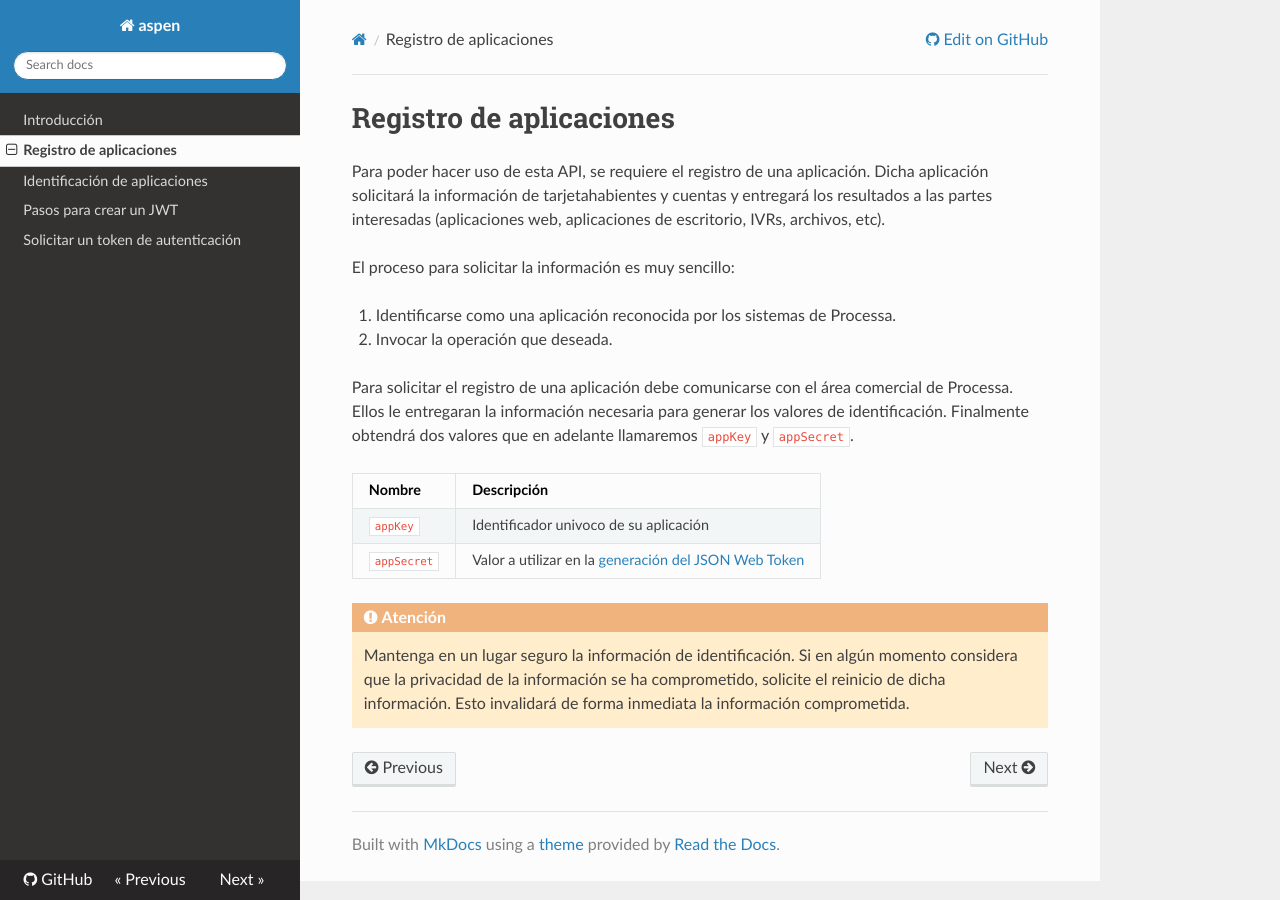
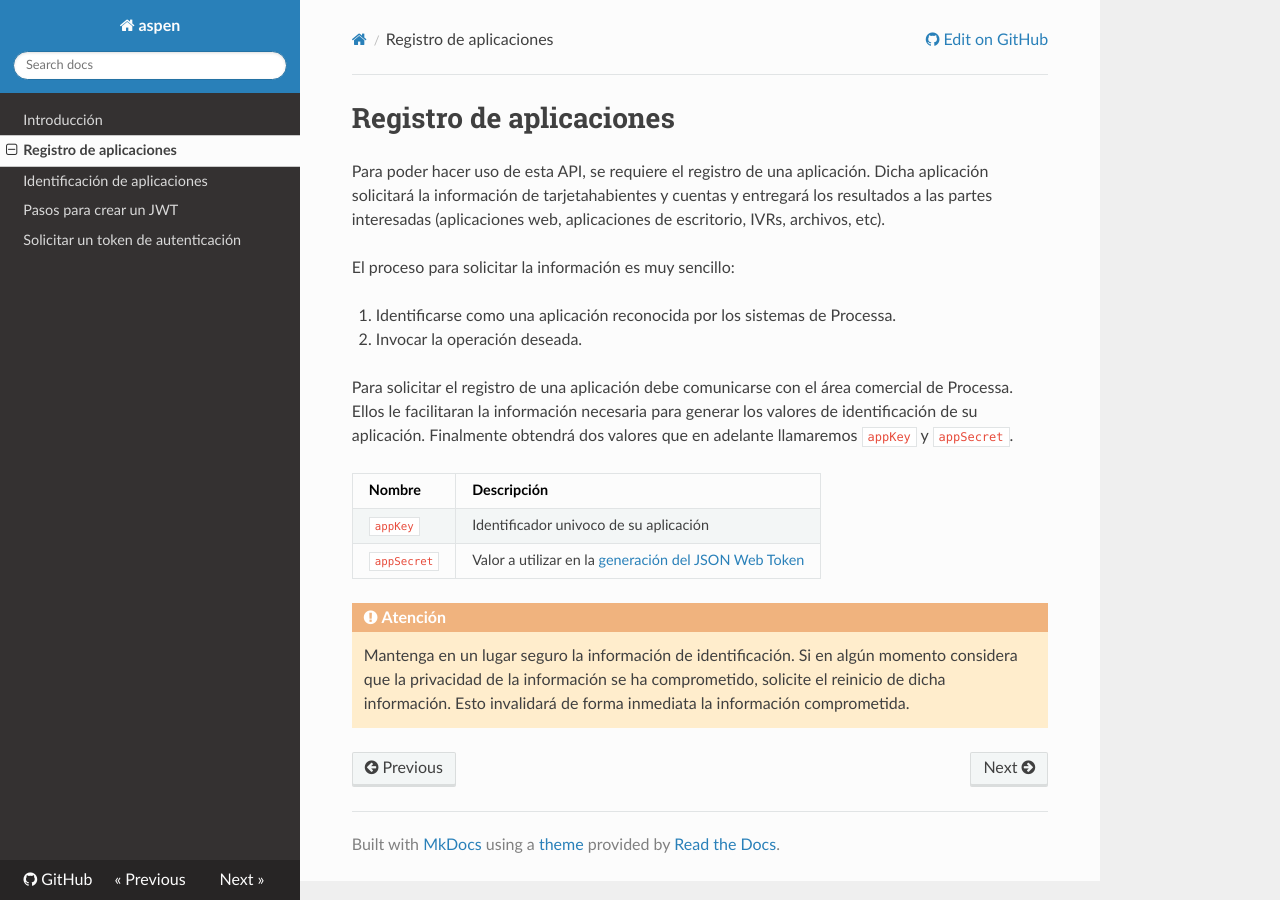
Before and after one commit to menchi2000/Aspen, an MkDocs documentation site: the page built from docs/App_Register.md, in a window 1280 px wide. Built offline with MkDocs 1.6.1, drawn with Linux system fonts in a browser that asks for light colours; nearby versions of some CDN libraries; old or Windows-style settings are respelled for this version of MkDocs.

Commit message:
Update App_Register.md

```diff
--- a/docs/App_Register.md
+++ b/docs/App_Register.md
@@ -5,9 +5,9 @@ Para poder hacer uso de esta API, se requiere el registro de una aplicación. Di
 El proceso para solicitar la información es muy sencillo:
 
 1. Identificarse como una aplicación reconocida por los sistemas de Processa.
-2. Invocar la operación que deseada.
+2. Invocar la operación deseada.
 
-Para solicitar el registro de una aplicación debe comunicarse con el área comercial de Processa. Ellos le entregaran la información necesaria para generar los valores de identificación. Finalmente obtendrá dos valores que en adelante llamaremos `appKey` y `appSecret`.
+Para solicitar el registro de una aplicación debe comunicarse con el área comercial de Processa. Ellos le facilitaran la información necesaria para generar los valores de identificación de su aplicación. Finalmente obtendrá dos valores que en adelante llamaremos `appKey` y `appSecret`.
 
 | Nombre        | Descripción |
 | ------------- |-------------
```
